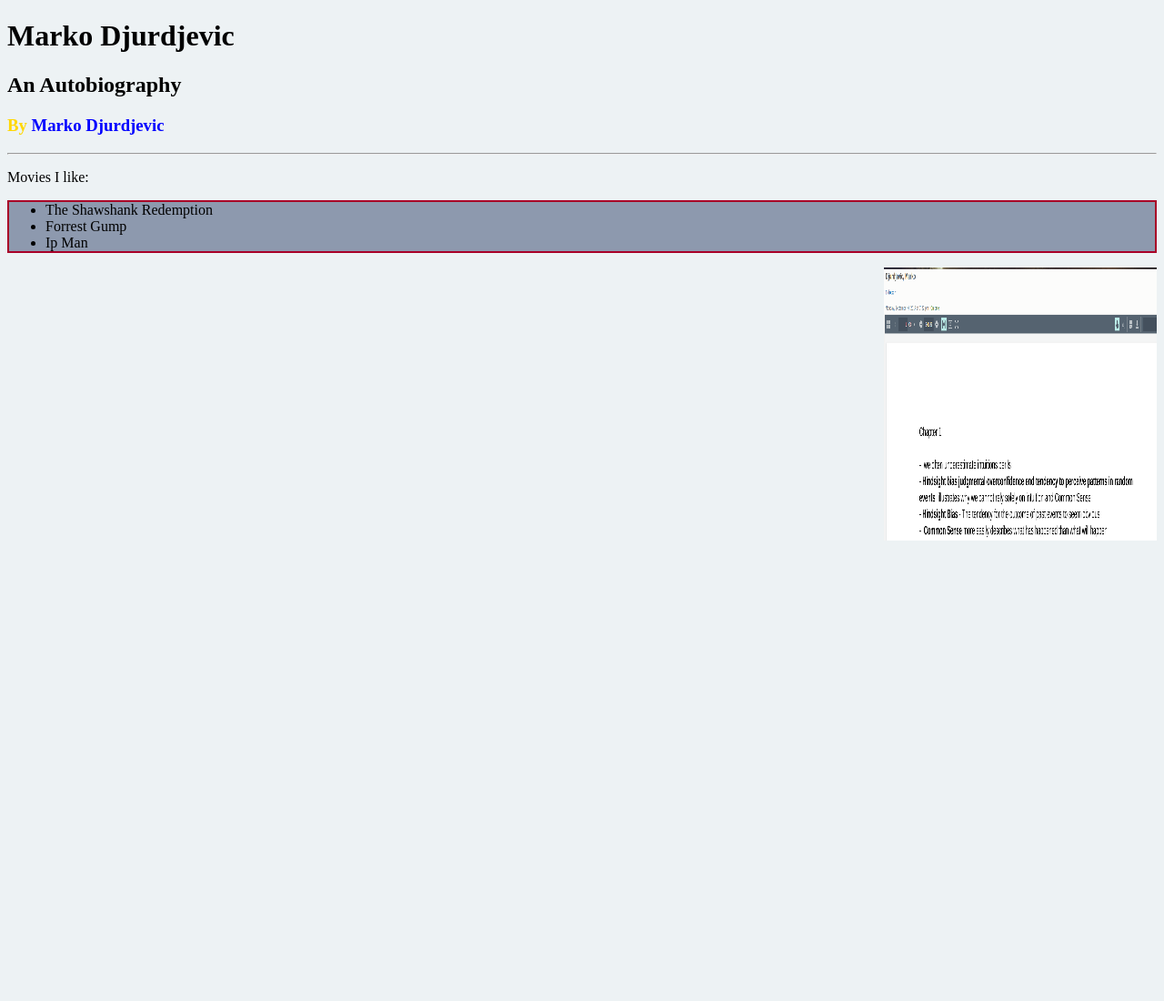
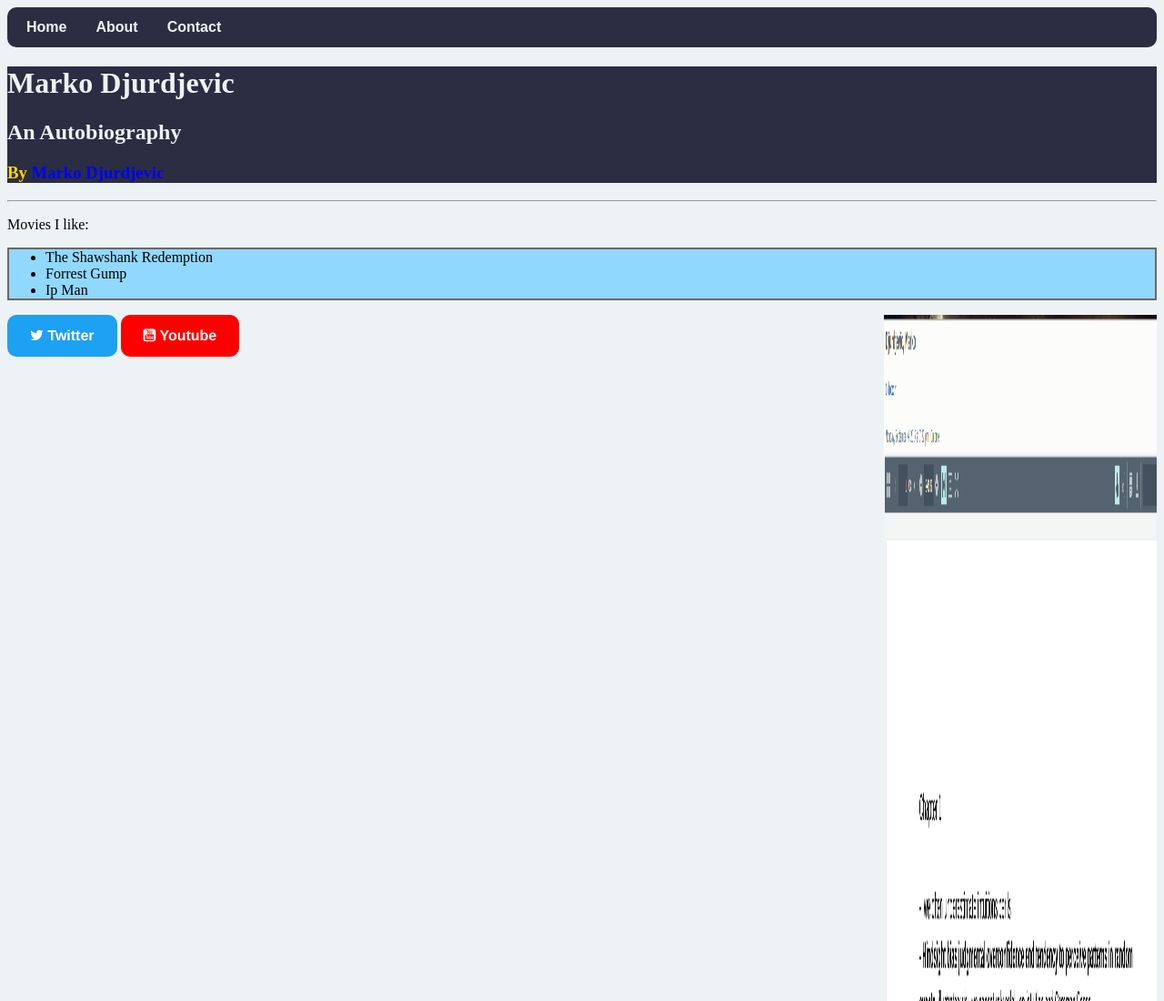
Before and after one commit to Markoozy/MarkoInternshipSite2018, a plain HTML site: page index.html in a window 1280 px wide. Shown: the top 1100 px of the page at 91% size. Before the commit the page ends 800 px from the top, so only its background shows below. Drawn offline with Linux system fonts and the light colour scheme.

Commit message:
Day 4 Work

```diff
--- /dev/null
+++ b/Main.css
@@ -0,0 +1,89 @@
+ul#nav {
+    position: sticky;
+    list-style-type:none;
+    margin: 0;
+    padding: 0;
+    overflow: hidden;
+    background-color: #2B2D42;
+    border: 5px solid #2B2D42;
+    border-radius: 10px;
+}
+
+li#nav {
+    float: left;
+}
+
+li a#nav {
+    font-family: Arial, Helvetica, sans-serif;
+    font-weight: 700;
+    display: block;
+    color: #EDF2F4;
+    text-align: center;
+    padding: 8px 16px;
+    text-decoration: none;
+}
+
+li a#nav:hover {
+    background-color: #8D99AE
+}
+
+a#twitter:link {
+    font-family: Helvetica,sans-serif;
+    font-weight: bold;
+    background-color: #1DA1F2;
+    color: white;
+    padding: 14px 25px;
+    text-align: center;
+    text-decoration: none;
+    display: inline-block;
+    border-radius: 10px
+}
+
+a#twitter:visited {
+    font-family: Helvetica,sans-serif;
+    font-weight: bold;
+    background-color: #1DA1F2;
+    color: white;
+    padding: 14px 25px;
+    text-align: center;
+    text-decoration: none;
+    display: inline-block;
+    border-radius: 10px
+}
+
+a#twitter:hover {
+    background-color: #1DA1F2;
+}
+
+a#twitter:active {
+    background-color: #1DA1F2;
+}
+
+a#youtube:link {
+    font-family: Helvetica,sans-serif;
+    font-weight: bold;
+    background-color: #ff0000;
+    color: white;
+    padding: 14px 25px;
+    text-align: center;
+    text-decoration: none;
+    display: inline-block;
+    border-radius: 10px
+}
+
+a#youtube:visited {
+    font-family: Helvetica,sans-serif;
+    font-weight: bold;
+    background-color: #ff0000;
+    color: white;
+    padding: 14px 25px;
+    text-align: center;
+    text-decoration: none;
+    display: inline-block;
+    border-radius: 10px
+}
+
+div#head {
+    color: #EDF2F4;
+    background-color: #2B2D42
+}
--- a/index.html
+++ b/index.html
@@ -1,25 +1,41 @@
 <!DOCTYPE html>
 <html>
     <head>
-        <title>Main</title>
+        <meta name="viewport" content="width=device-width, initial-scale=1">
+        <link rel="stylesheet" href="https://cdnjs.cloudflare.com/ajax/libs/font-awesome/4.7.0/css/font-awesome.min.css">
+        <link rel="stylesheet" type="text/css" href="Main.css">
+        <title>Marko Djurdjevic Home Page</title>
     </head>
     <body style="background-color:#EDF2F4">
+
+        <ul id="nav">
+            <li id="nav"><a id="nav" href="#home">Home</a></li>
+            <li id="nav"><a id="nav" href="#about">About</a></li>
+            <li id="nav"><a id="nav" href="#contact">Contact</a></li>
+        </ul>
+
+        <div id="head">
 
         <h1>Marko Djurdjevic</h1>
         <h2>An Autobiography</h2>
         <h3 style="color:gold">By <b style="color:blue">Marko Djurdjevic</b></h3>
 
+        </div>
+
         <hr>
 
         <p title = "About Me" >Movies I like:</p>
 
-    <ul style="border:2px solid #A80027;background-color:#8D99AE">
+        <ul style="border:2px solid #726562;background-color:#91D8FF">
             <li>The Shawshank Redemption</li>
             <li>Forrest Gump</li>
             <li>Ip Man</li>
         </ul>
+        <a id="twitter" target="_blank" href="https://twitter.com/MajorMarkoozy"><i class="fa fa-twitter"></i> Twitter</a>
+        <a id="youtube" target="_blank" href="https://www.youtube.com/channel/UCSR6O3xZpla6YgwWlh-ON9w/featured?disable_polymer=1"><i class="fa fa-youtube-square"></i> Youtube</a>
 
-    <img src="Chapter 1.PNG" alt="An image of something that is supposed to be here" style=float:right;width:300px;height:300px>
+
+        <img src="Chapter 1.PNG" alt="An image of something that is supposed to be here" style=float:right;width:300px;height:900px>
 
     </body>
 </html>
```
Also changed, not shown: squareTop.jpg (added). Lines whose indentation alone changed are shown as unchanged.
